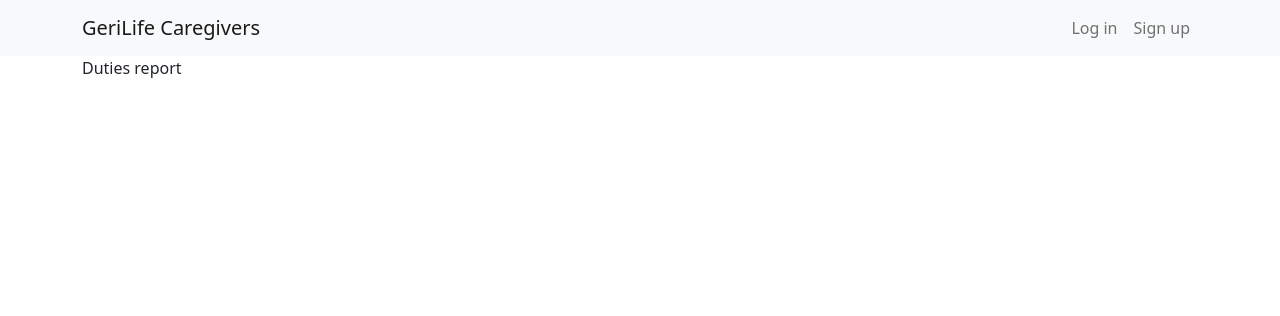
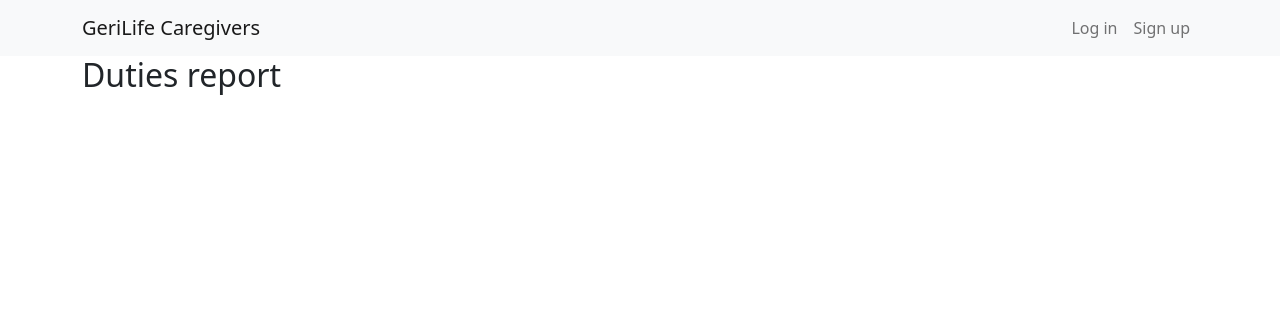
Before and after one commit to GeriLife/caregiving, a Django app: page /duties/report/ in a window 1280 px wide. Shown: the top 316 px of the page. Run offline with Django 4.2, Linux system fonts and the light colour scheme.

Commit message:
Change heading markup

```diff
--- a/project/duties/templates/duties/report.html
+++ b/project/duties/templates/duties/report.html
@@ -1,5 +1,5 @@
 {% extends 'base.html' %}
 
 {% block content %}
-<p>Duties report</p>
+<h1 class="h2">Duties report</h1>
 {% endblock content %}
```
